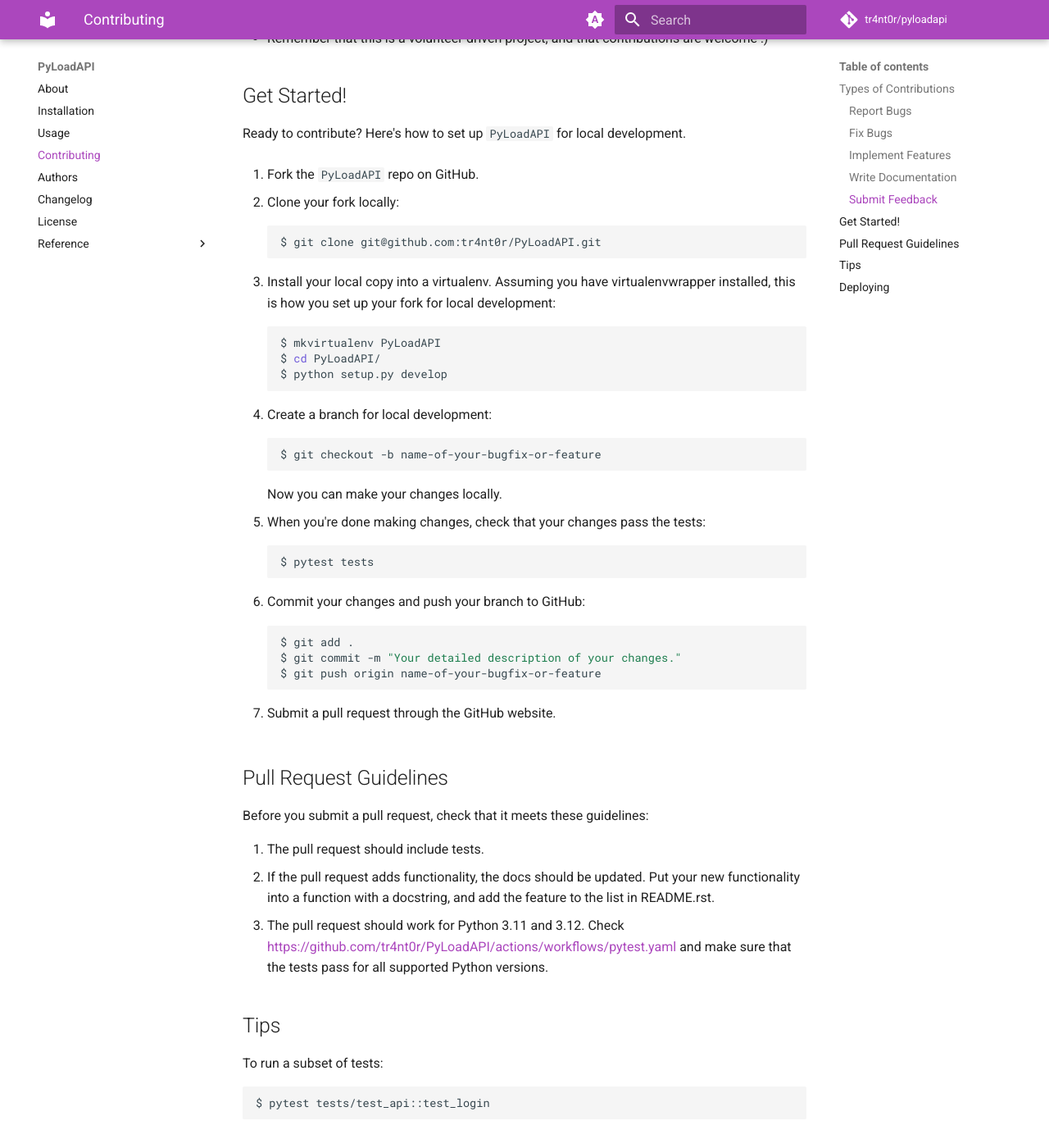
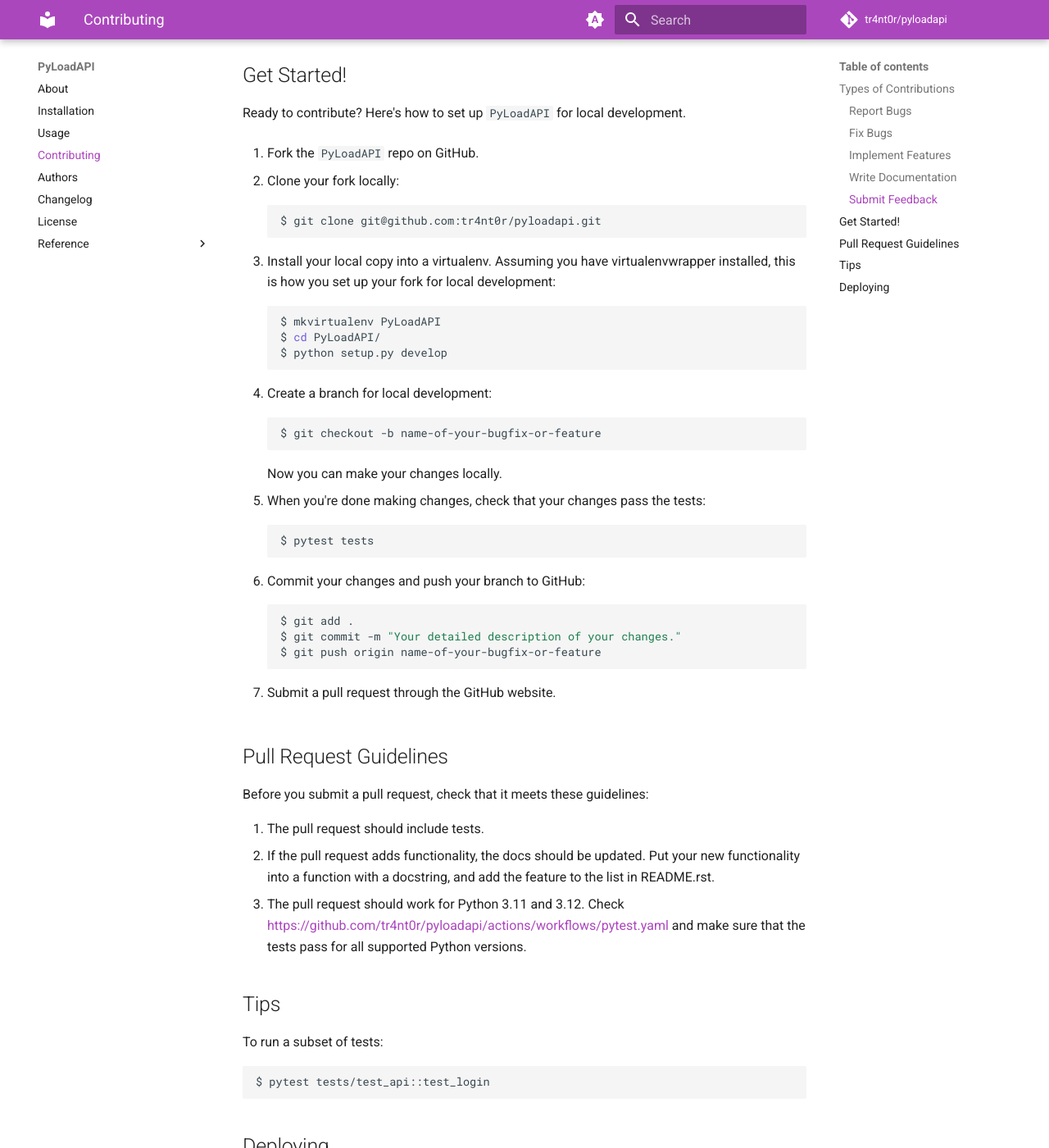
Before and after one commit to tr4nt0r/pyloadapi, an MkDocs documentation site: the page built from docs/contributing.md, in a window 1280 px wide and 1400 px high, scrolled down 1193 px. Shown: the whole window at 82% size. Built offline with MkDocs 1.6.1 and Material for MkDocs 9.7.7, drawn with Linux system fonts in a browser that asks for light colours; comment, search, counter and statistics services are not loaded; some of the changed text lies outside the part shown.

Commit message:
Fix URLs and update repository links in documentation and configuration (#32)
- Updated repository links in CONTRIBUTING.md to use lowercase 'pyloadapi' for consistency.
- Corrected documentation URL in README.md to remove the trailing slash.
- Updated GitHub repository links in docs/installation.md to use lowercase 'pyloadapi'.
- Fixed URLs in pyproject.toml to reflect correct documentation and source links.

````diff
--- a/CONTRIBUTING.md
+++ b/CONTRIBUTING.md
@@ -9,7 +9,7 @@
 
 ### Report Bugs
 
-Report bugs at <https://github.com/tr4nt0r/PyLoadAPI/issues>.
+Report bugs at <https://github.com/tr4nt0r/pyloadapi/issues>.
 
 If you are reporting a bug, please include:
 
@@ -38,7 +38,7 @@
 ### Submit Feedback
 
 The best way to send feedback is to file an issue at
-<https://github.com/tr4nt0r/PyLoadAPI/issues>.
+<https://github.com/tr4nt0r/pyloadapi/issues>.
 
 If you are proposing a feature:
 
@@ -58,7 +58,7 @@
 2.  Clone your fork locally:
 
     ``` shell
-    $ git clone git@github.com:tr4nt0r/PyLoadAPI.git
+    $ git clone git@github.com:tr4nt0r/pyloadapi.git
     ```
 
 3.  Install your local copy into a virtualenv. Assuming you have
@@ -105,7 +105,7 @@
     Put your new functionality into a function with a docstring, and add
     the feature to the list in README.rst.
 3.  The pull request should work for Python 3.11 and 3.12. Check
-    <https://github.com/tr4nt0r/PyLoadAPI/actions/workflows/pytest.yaml>
+    <https://github.com/tr4nt0r/pyloadapi/actions/workflows/pytest.yaml>
     and make sure that the tests pass for all supported Python versions.
 
 ## Tips
--- a/pyproject.toml
+++ b/pyproject.toml
@@ -21,8 +21,8 @@
 ]
 
 [project.urls]
-Documentation = "https://tr4nt0r.github.io/PyLoadAPI/"
-Source = "https://github.com/tr4nt0r/PyLoadAPI"
+Documentation = "https://tr4nt0r.github.io/pyloadapi"
+Source = "https://github.com/tr4nt0r/pyloadapi"
 
 [tool.hatch.version]
 source = "regex_commit"
````
Also changed, not shown: README.md (+1 -1 lines), docs/installation.md (+4 -4 lines).
